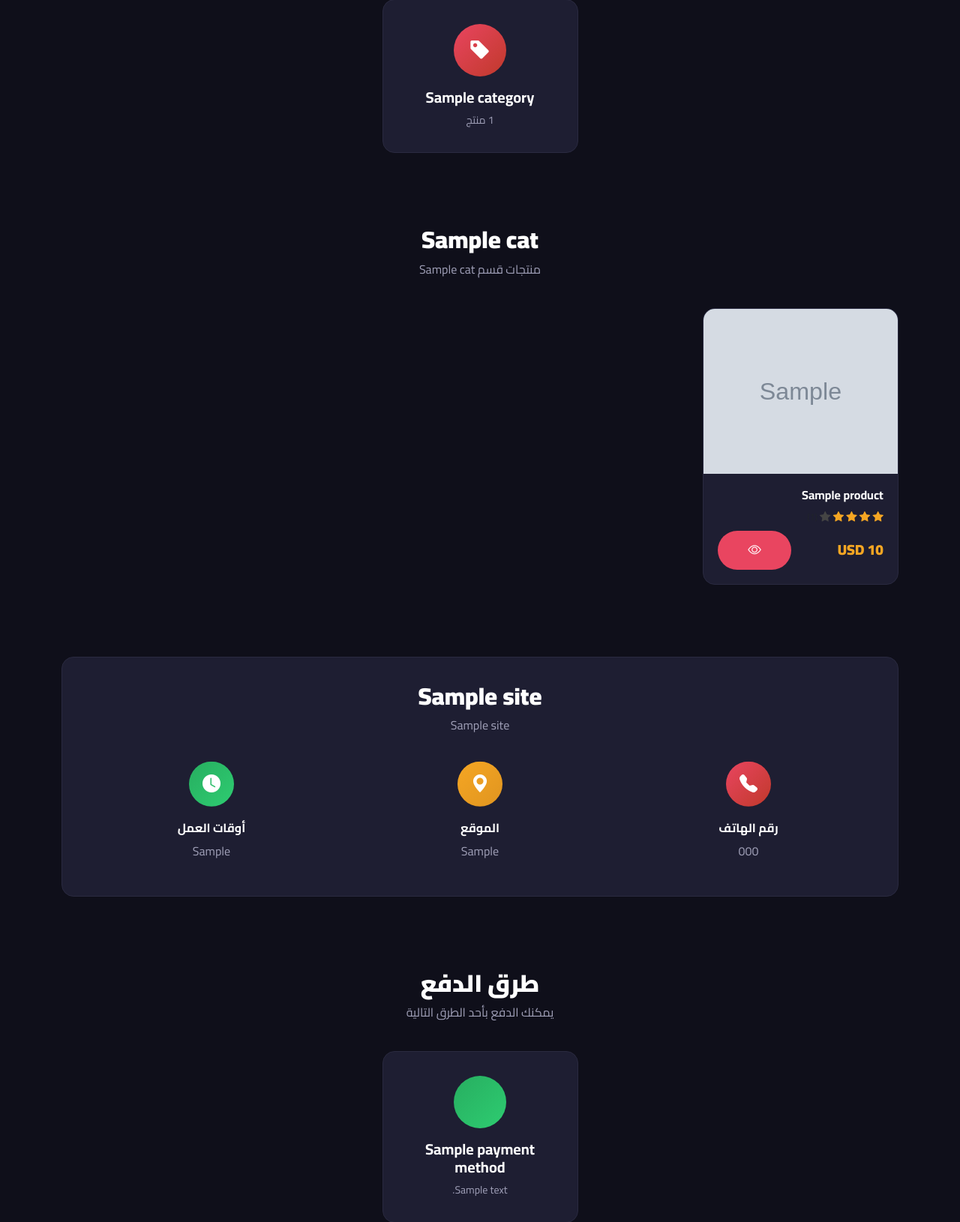
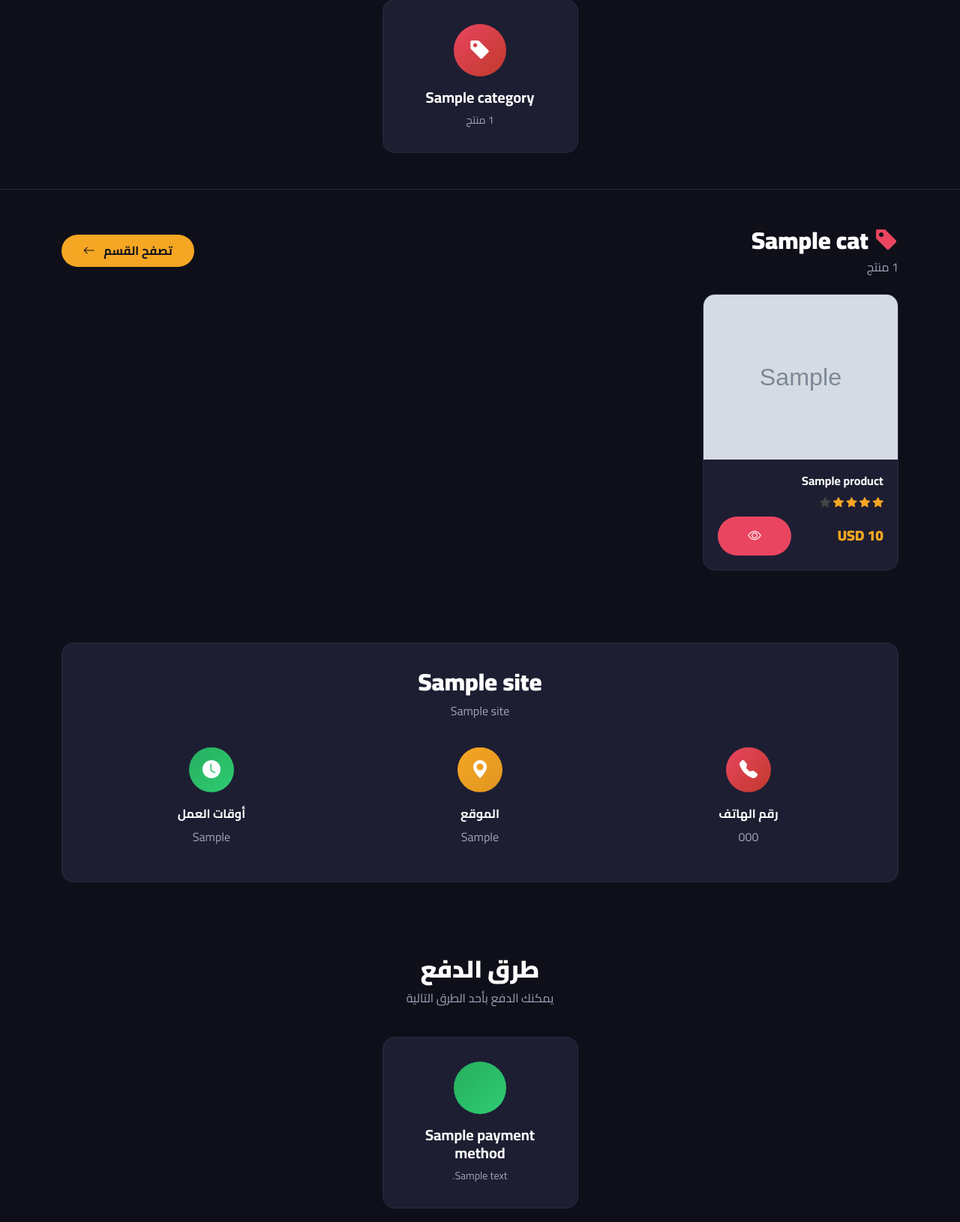
Before and after one commit to mohammedali8371/abuyasser-workshop, a FastAPI app: template app/templates/customer/index.html in a window 1280 px wide. Shown: the part 721-2351 px from the top of the page at 75% size. Run offline with FastAPI, Linux system fonts and the light colour scheme; the template is opened without the code that fills it: most values are stand-ins (such as "Sample title", 1, 10 or a date in 2020); grey boxes marked "Sample" are stand-in pictures.

Commit message:
Category sections with product count and browse button

```diff
--- a/app/templates/customer/index.html
+++ b/app/templates/customer/index.html
@@ -341,16 +341,24 @@
 
     {% for cat, cat_items in cat_products.items() %}
     {% if cat_items %}
-    <section class="py-5">
+    <section class="py-5" style="border-top:1px solid var(--border-color);">
         <div class="container">
-            <div class="text-center">
-                <h2 class="section-title anim-fade-up">{{ cat.name }}</h2>
-                <p class="section-subtitle anim-fade-up delay-2">منتجات قسم {{ cat.name }}</p>
+            <div class="d-flex justify-content-between align-items-center mb-4 flex-wrap gap-2">
+                <div>
+                    <h2 class="section-title anim-fade-up mb-1" style="text-align:right;">
+                        <i class="bi bi-tag-fill me-2" style="color:var(--accent);"></i>{{ cat.name }}
+                    </h2>
+                    <p class="section-subtitle anim-fade-up delay-2 mb-0" style="text-align:right;">{{ cat_items | length }} منتج{% if cat_items | length > 1 %}ات{% endif %}</p>
+                </div>
+                <a href="/customer/products?category={{ cat.id }}" class="btn btn-warm anim-fade-up">
+                    تصفح القسم
+                    <i class="bi bi-arrow-left ms-2"></i>
+                </a>
             </div>
             <div class="row g-4">
                 {% for product in cat_items[:8] %}
                 <div class="col-sm-6 col-lg-4 col-xl-3">
-                    <div class="product-card card anim-fade-up">
+                    <a href="/customer/product/{{ product.id }}" class="product-card card anim-fade-up text-decoration-none" style="display:block;">
                         {% if product.image %}
                         <img src="{{ product.image }}" class="card-img-top" alt="{{ product.name }}">
                         {% else %}
@@ -372,23 +380,15 @@
                             </div>
                             <div class="d-flex justify-content-between align-items-center mt-2">
                                 <span class="product-price">{{ product.price }} {{ site.currency | default('ر.ي') }}</span>
-                                <a href="/customer/product/{{ product.id }}" class="btn btn-sm btn-accent">
+                                <span class="btn btn-sm btn-accent">
                                     <i class="bi bi-eye"></i>
-                                </a>
+                                </span>
                             </div>
                         </div>
-                    </div>
+                    </a>
                 </div>
                 {% endfor %}
             </div>
-            {% if cat_items | length > 8 %}
-            <div class="text-center mt-4">
-                <a href="/customer/products?category={{ cat.id }}" class="btn btn-warm">
-                    عرض جميع منتجات {{ cat.name }}
-                    <i class="bi bi-arrow-left ms-2"></i>
-                </a>
-            </div>
-            {% endif %}
         </div>
     </section>
     {% endif %}
```
